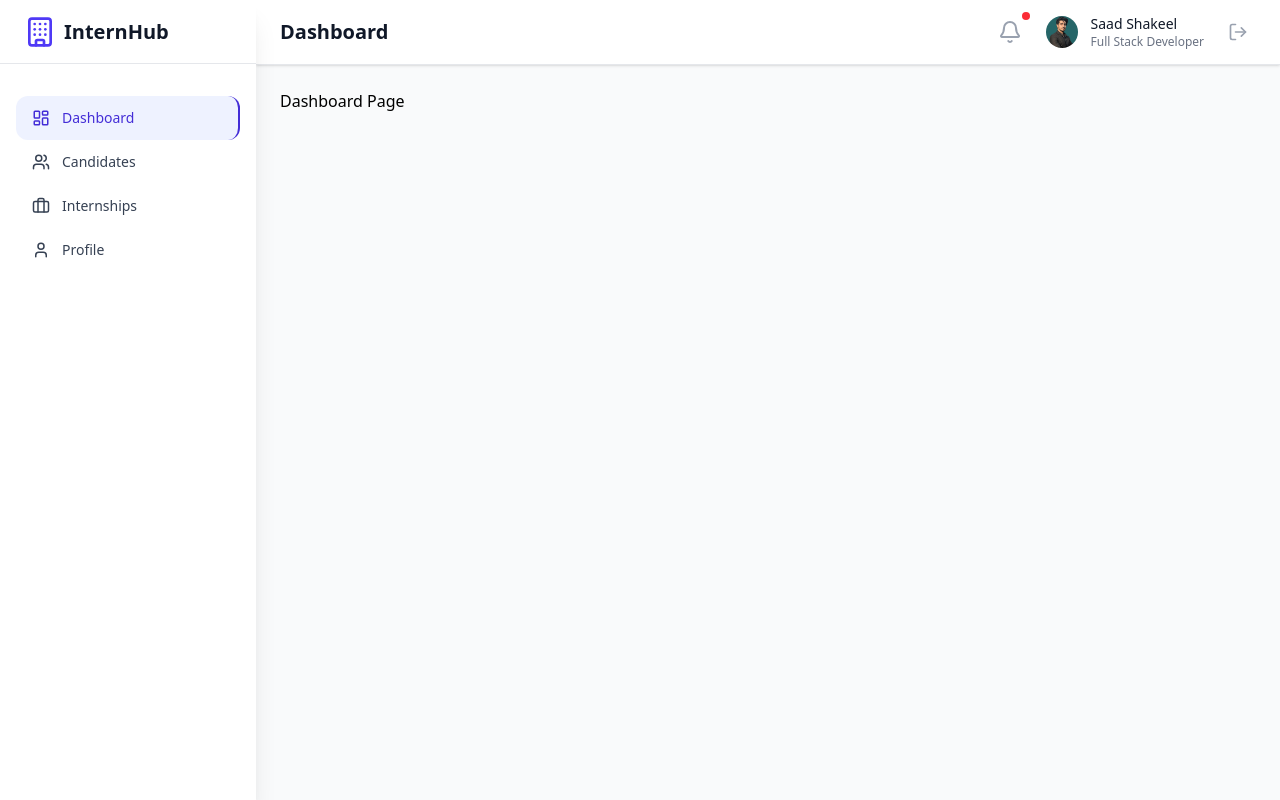
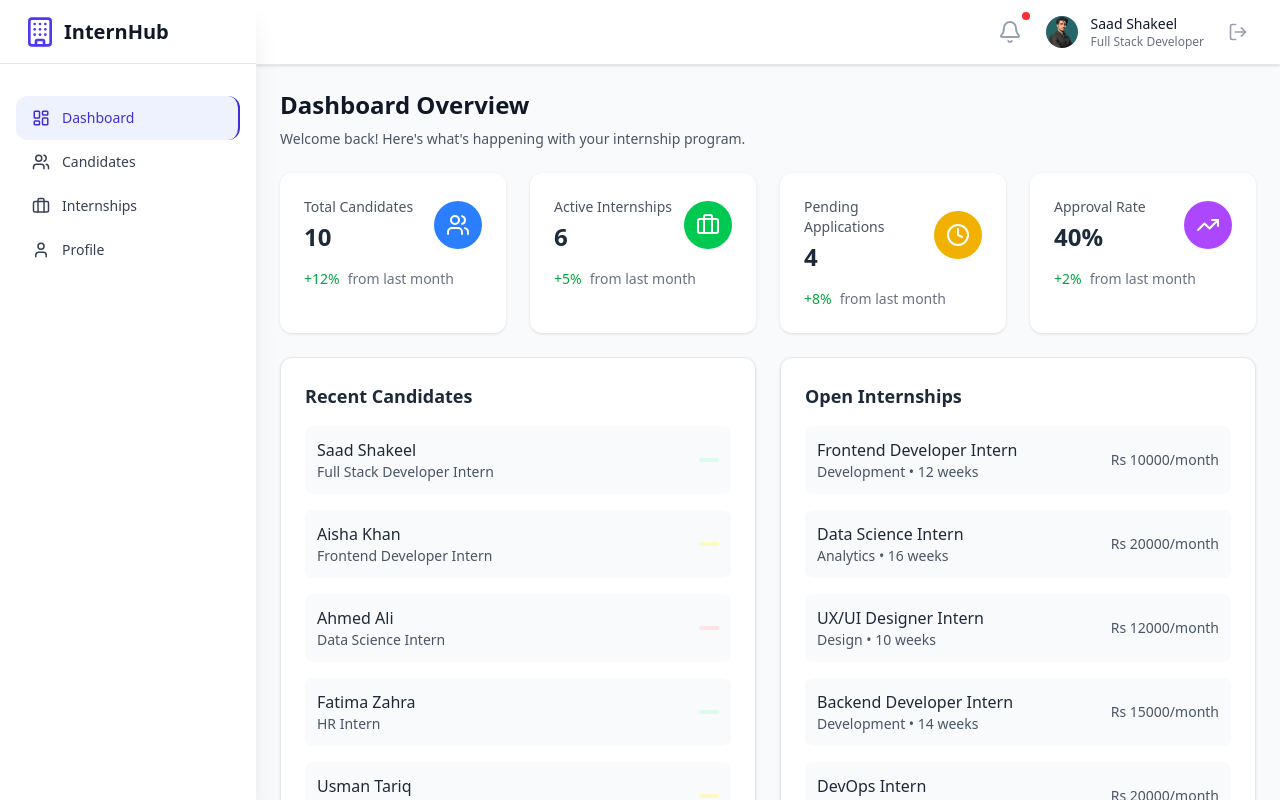
Before and after one commit to saadshakeel04/InternHub-Dashboard, a React (Vite) app: page /login in a window 1280 px wide. Both pictures are taken after typing "name@example.com", "Sample123" into the empty fields and a click on the button "Sign In". Built offline with nearby package versions, Linux system fonts and the light colour scheme.

Commit message:
Made 1 change in Topbar - Dashboard is completed

```diff
--- a/src/components/Topbar.jsx
+++ b/src/components/Topbar.jsx
@@ -17,10 +17,6 @@ export default function TopBar({ onMenuClick }) {
           >
             <Menu className="h-6 w-6" />
           </button>
-
-          <div className="ml-4 md:ml-0">
-            <h1 className="text-xl font-bold text-gray-900">Dashboard</h1>
-          </div>
         </div>
 
         <div className="flex items-center space-x-4">
--- a/src/pages/Dashboard.jsx
+++ b/src/pages/Dashboard.jsx
@@ -1,9 +1,136 @@
-import React from "react";
+import React from 'react';
+import { Users, Briefcase, TrendingUp, Clock } from 'lucide-react';
+import { candidates } from '../data/candidates';
+import { internships } from '../data/internships';
 
-function Dashboard(){
-return(
-<h1>Dashboard Page</h1>
-);
-}
+
+const Dashboard = () => {
+  // Define an array of statistics for the dashboard cards
+  const stats = [
+    {
+      name: 'Total Candidates',
+      value: candidates.length,
+      icon: Users,
+      color: 'bg-blue-500',
+      change: '+12%',
+      changeType: 'increase'
+    },
+    {
+      name: 'Active Internships',
+      value: internships.filter(i => i.status === 'Open').length, //filter the open internships
+      icon: Briefcase,
+      color: 'bg-green-500',
+      change: '+5%',
+      changeType: 'increase'
+    },
+    {
+      name: 'Pending Applications',
+      value: candidates.filter(c => c.status === 'Pending').length, //filter out the pending applications
+      icon: Clock,
+      color: 'bg-yellow-500',
+      change: '+8%',
+      changeType: 'increase'
+    },
+    {
+      name: 'Approval Rate',
+      value: `${Math.round((candidates.filter(c => c.status === 'Approved').length / candidates.length) * 100)}%`, //approval rate(by seeing the num of accepted candidates)
+      icon: TrendingUp,
+      color: 'bg-purple-500',
+      change: '+2%',
+      changeType: 'increase'
+    }
+  ];
+
+  //Shows or filters the first 5 candidates
+  const recentCandidates = candidates.slice(0, 5);
+
+  return (
+    <>
+    <div className="space-y-3 px-6 sm:px-0">
+      <div>
+        <h1 className="text-2xl font-bold text-gray-900">Dashboard Overview</h1>
+        <p className="mt-2 text-sm text-gray-600 mb-6">
+          Welcome back! Here's what's happening with your internship program.
+        </p>
+      </div></div>
+    <div className="space-y-6 p-6 sm:p-8 md:p-10 lg:p-0">
+
+      {/* Stats Grid */}
+      <div className="grid grid-cols-1 md:grid-cols-2 lg:grid-cols-4 gap-6 " >
+        {stats.map((stat) => {
+          const Icon = stat.icon; // Get the icon component dynamically
+          return (
+            // Individual stat card
+            <div key={stat.name} className="bg-white rounded-xl shadow-sm p-6 hover:shadow-md transition-shadow duration-200">
+              <div className="flex items-center justify-between">
+                <div>
+                  <p className="text-sm font-medium text-gray-600">{stat.name}</p>
+                  <p className="text-2xl font-bold text-gray-800 mt-1">{stat.value}</p>
+                </div>
+
+                {/* Icons with different bg colors */}
+                <div className={`p-3 rounded-full ${stat.color}`}>
+                  <Icon size={24} className="text-white" />
+                </div>
+              </div>
+
+              {/* increase/decrease */}
+              <div className="mt-4 flex items-center">
+                <span className="text-sm font-medium text-green-600">{stat.change}</span>
+                <span className="text-sm text-gray-500 ml-2">from last month</span>
+              </div>
+            </div>
+          );
+        })}
+      </div>
+
+      {/* Recent Activity Section */}
+      <div className="grid grid-cols-1 lg:grid-cols-2 gap-6 ">
+
+        {/* Recent Candidates List */}
+        <div className="bg-white rounded-xl shadow-sm p-6 border border-gray-200 hover:shadow-md transition-shadow duration-200 ">
+          <h3 className="text-lg font-semibold text-gray-800 mb-4">Recent Candidates</h3>
+          <div className="space-y-4 ">
+            {recentCandidates.map((candidate) => (
+              // Individual candidate item
+              <div key={candidate.id} className="flex items-center justify-between p-3 bg-gray-50 rounded-lg hover:bg-gray-100 transition-colors duration-200">
+                <div>
+                  <p className="font-medium text-gray-800">{candidate.name}</p>
+                  <p className="text-sm text-gray-600">{candidate.appliedInternship}</p>
+                </div>
+
+                {/* Candidate status with specific colors */}
+                <span className={`inline-flex items-center px-2.5 py-0.5 rounded-full text-xs font-medium ${
+                  candidate.status === 'Approved' ? 'bg-green-100 text-green-800' :
+                  candidate.status === 'Rejected' ? 'bg-red-100 text-red-800' :
+                  'bg-yellow-100 text-yellow-800'
+                }`}>
+                </span>
+              </div>
+            ))}
+          </div>
+        </div>
+
+        {/* Internships List */}
+        <div className="bg-white rounded-xl shadow-sm p-6 border border-gray-200 hover:shadow-md transition-shadow duration-200 ">
+          <h3 className="text-lg font-semibold text-gray-800 mb-4">Open Internships</h3>
+          <div className="space-y-4">
+            {internships.filter(i => i.status === 'Open').slice(0, 5).map((internship) => (
+              // Individual internship item
+              <div key={internship.id} className="flex items-center justify-between p-3 bg-gray-50 rounded-lg hover:bg-gray-100 transition-colors duration-200">
+                <div>
+                  <p className="font-medium text-gray-800">{internship.title}</p>
+                  <p className="text-sm text-gray-600">{internship.department} • {internship.duration} weeks</p>
+                </div>
+                <span className="text-sm font-medium text-gray-600">Rs {internship.stipend}/month</span>
+              </div>
+            ))}
+          </div>
+        </div>
+      </div>
+    </div>
+    </>
+  );
+};
 
 export default Dashboard;
```
